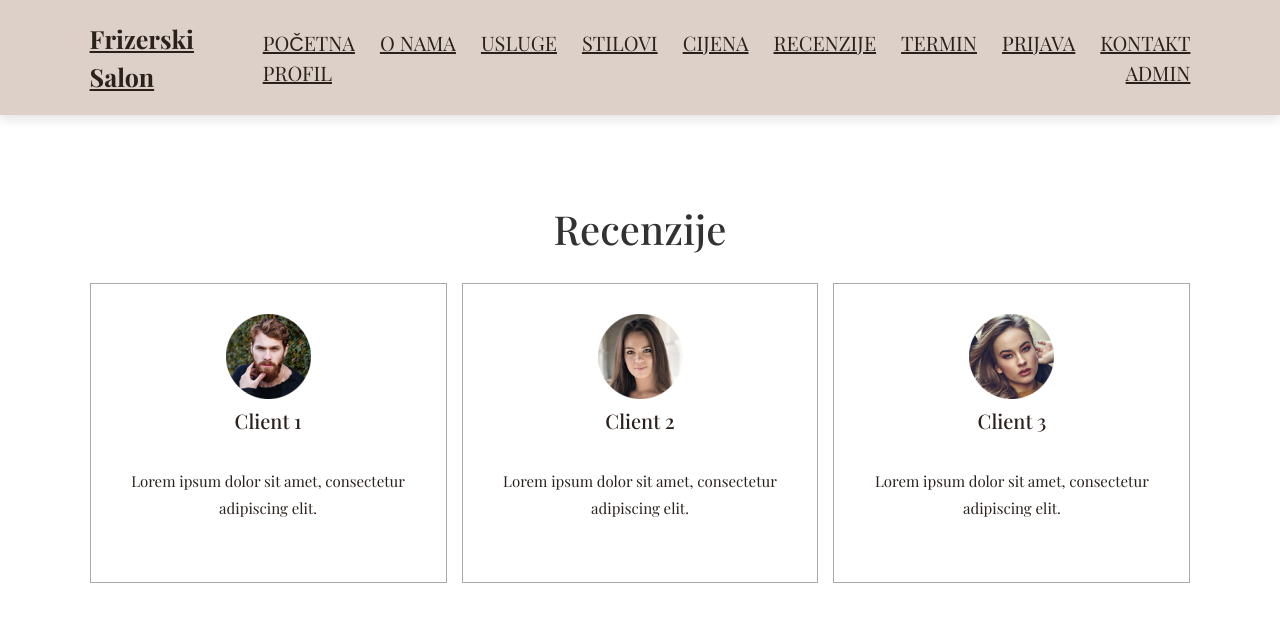
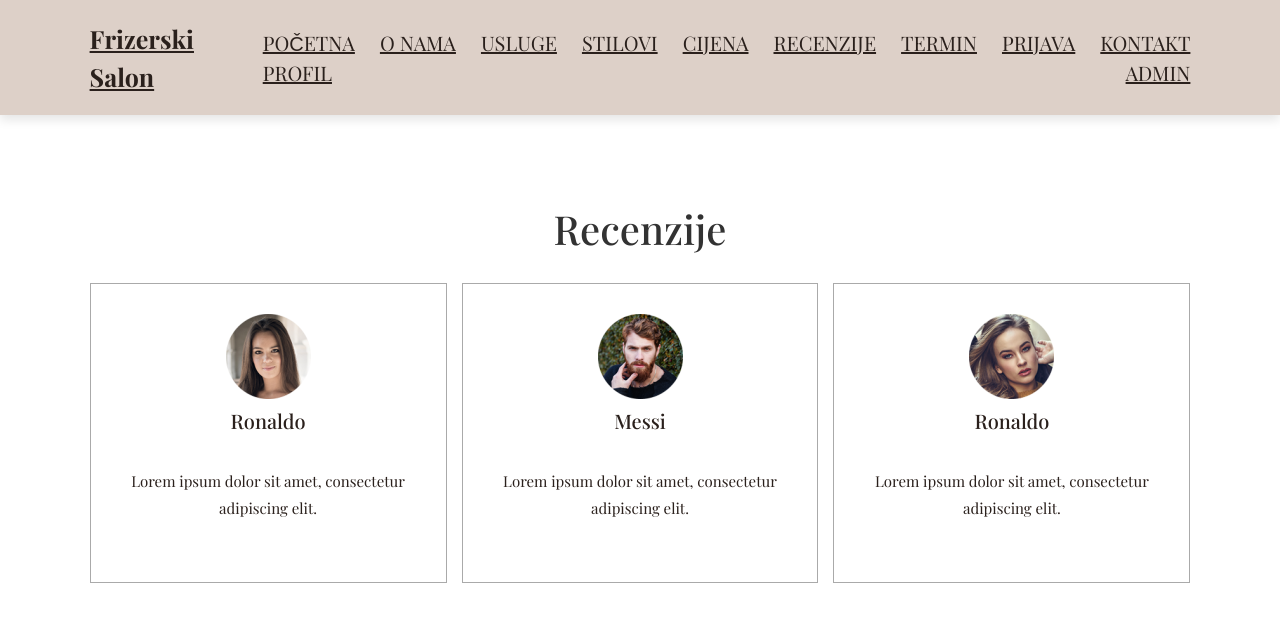
Before and after one commit to EnsarKrehmic/frizerskiSalon, a React (Create React App) app in the folder frizerski-salon/frontend/: page /review in a window 1280 px wide. Shown: the top 622 px of the page. Built offline with nearby package versions, Linux system fonts and the light colour scheme; no server answers; a web font is replaced by a local one.

Commit message:
Uređen tekst recenzija

```diff
--- a/frizerski-salon/frontend/src/components/Review.js
+++ b/frizerski-salon/frontend/src/components/Review.js
@@ -9,19 +9,22 @@
     <section className="review" id="review">
       <h1 className="heading">Recenzije</h1>
       <div className="box-container">
+
+        <div className="box">
+          <img src={pic2} alt="Client 2" />
+          <h3>Ronaldo</h3>
+          <p>Lorem ipsum dolor sit amet, consectetur adipiscing elit.</p>
+        </div>
+
         <div className="box">
           <img src={pic1} alt="Client 1" />
-          <h3>Client 1</h3>
+          <h3>Messi</h3>
           <p>Lorem ipsum dolor sit amet, consectetur adipiscing elit.</p>
         </div>
-        <div className="box">
-          <img src={pic2} alt="Client 2" />
-          <h3>Client 2</h3>
-          <p>Lorem ipsum dolor sit amet, consectetur adipiscing elit.</p>
-        </div>
+
         <div className="box">
           <img src={pic3} alt="Client 3" />
-          <h3>Client 3</h3>
+          <h3>Ronaldo</h3>
           <p>Lorem ipsum dolor sit amet, consectetur adipiscing elit.</p>
         </div>
       </div>
```
